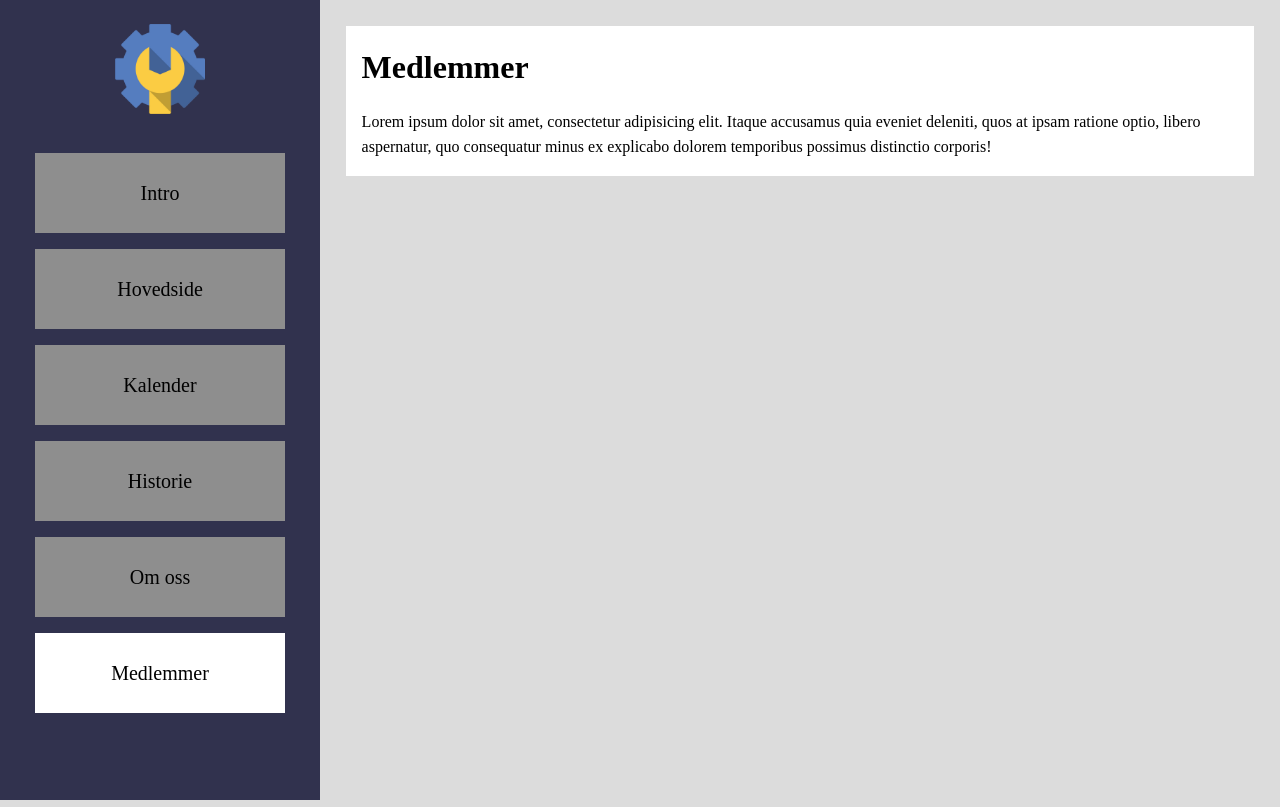
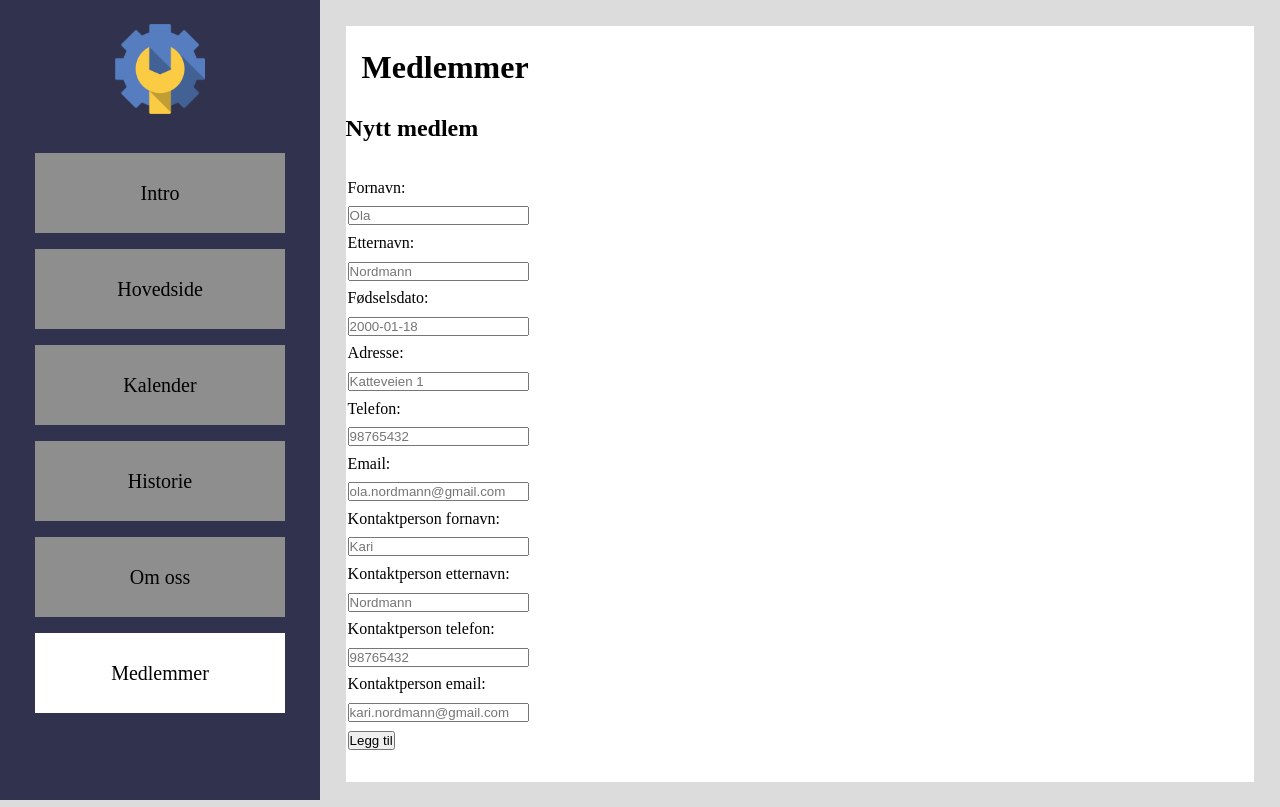
Before and after one commit to holtaas/idrettsklubb, a PHP site: page /medlemmerAdmin.php in a window 1280 px wide. Run offline with PHP 8.4, Linux system fonts and the light colour scheme.

Commit message:
hsrthsrth

```diff
--- a/_notes/dwsync.xml
+++ b/_notes/dwsync.xml
@@ -1,8 +1,8 @@
 <?xml version="1.0" encoding="utf-8" ?>
 <dwsync>
-<file name="animated-scroll-anchor.js" server="elevweb.akershus-fk.no/www_docs/" local="3634138423" remote="3634549284" Dst="1" />
+<file name="animated-scroll-anchor.js" server="elevweb.akershus-fk.no/www_docs/" local="131957669199384287" remote="131963728870000000" Dst="1" />
 <file name="historie.php" server="elevweb.akershus-fk.no/www_docs/" local="3634709307" remote="3634709305" Dst="1" />
 <file name="omOss.php" server="elevweb.akershus-fk.no/www_docs/" local="3634709298" remote="3634709297" Dst="1" />
 <file name="kalender.html" server="elevweb.akershus-fk.no/www_docs/" local="3634709303" remote="3634709301" Dst="1" />
-<file name="idrettsklubb.php" server="elevweb.akershus-fk.no/www_docs/" local="3634737740" remote="3634737738" Dst="-1" />
+<file name="idrettsklubb.php" server="elevweb.akershus-fk.no/www_docs/" local="131963729811479929" remote="131963729770000000" Dst="1" />
 </dwsync>
--- a/admin/_notes/dwsync.xml
+++ b/admin/_notes/dwsync.xml
@@ -1,11 +1,12 @@
 <?xml version="1.0" encoding="utf-8" ?>
 <dwsync>
-<file name="login.php" server="elevweb.akershus-fk.no/www_docs/" local="3634712855" remote="3634713689" Dst="-1" />
+<file name="login.php" server="elevweb.akershus-fk.no/www_docs/" local="131963730961587461" remote="131963730930000000" Dst="1" />
 <file name="admin.php" server="elevweb.akershus-fk.no/www_docs/" local="131963718933256921" remote="131963718900000000" Dst="1" />
-<file name="medlemmerAdmin.php" server="elevweb.akershus-fk.no/www_docs/" local="131963719002342274" remote="131963718970000000" Dst="1" />
+<file name="medlemmerAdmin.php" server="elevweb.akershus-fk.no/www_docs/" local="131963741455645621" remote="131963741420000000" Dst="1" />
 <file name="omOssAdmin.php" server="elevweb.akershus-fk.no/www_docs/" local="131963718973496324" remote="131963718940000000" Dst="1" />
 <file name="indexAdmin.php" server="elevweb.akershus-fk.no/www_docs/" local="131963719085332777" remote="131963719050000000" Dst="1" />
 <file name="kalenderAdmin.php" server="elevweb.akershus-fk.no/www_docs/" local="131963719055243561" remote="131963719020000000" Dst="1" />
 <file name="historieAdmin.php" server="elevweb.akershus-fk.no/www_docs/" local="131963719027657313" remote="131963718990000000" Dst="1" />
 <file name=".DS_Store" server="elevweb.akershus-fk.no/www_docs/" local="131963445312869500" remote="131963646090000000" Dst="1" />
+<file name="connectToDatabase.php" server="elevweb.akershus-fk.no/www_docs/" local="131963727943897358" remote="131963727910000000" Dst="1" />
 </dwsync>
--- a/admin/medlemmerAdmin.php
+++ b/admin/medlemmerAdmin.php
@@ -20,7 +20,65 @@
 
 	<div class="wrapper">
 	<h1>Medlemmer</h1>
-	<p>Lorem ipsum dolor sit amet, consectetur adipisicing elit. Itaque accusamus quia eveniet deleniti, quos at ipsam ratione optio, libero aspernatur, quo consequatur minus ex explicabo dolorem temporibus possimus distinctio corporis!</p>
+
+		<div>
+		<h2 class="headerTwo">Nytt medlem</h2> <br>
+			<table class="tableNewUser">
+			<form method="POST">
+				<tr><td><div>Fornavn:</div></td></tr>
+				<tr><td><div><input type="text" name="firstname" placeholder="Ola"><br></div></td></tr>
+				<tr><td><div>Etternavn:</div></td></tr>
+				<tr><td><div><input type="text" name="surname" placeholder="Nordmann"><br></div></td></tr>
+				<tr><td><div>Fødselsdato:</div></td></tr>
+				<tr><td><div><input type="text" name="birth" placeholder="2000-01-18"><br></div></td></tr>
+				<tr><td><div>Adresse:</div></td></tr>
+				<tr><td><div><input type="text" name="adress" placeholder="Katteveien 1"><br></div></td></tr>
+				<tr><td><div>Telefon:</div></td></tr>
+				<tr><td><div><input type="text" name="phone" placeholder="98765432"><br></div></td></tr>
+				<tr><td><div>Email:</div></td></tr>
+				<tr><td><div><input type="text" name="email" placeholder="ola.nordmann@gmail.com"><br></div></td></tr>
+				<tr><td><div>Kontaktperson fornavn:</div></td></tr>
+				<tr><td><div><input type="text" name="firstnameK" placeholder="Kari"><br></div></td></tr>
+				<tr><td><div>Kontaktperson etternavn:</div></td></tr>
+				<tr><td><div><input type="text" name="surnameK" placeholder="Nordmann"><br></div></td></tr>
+				<tr><td><div>Kontaktperson telefon:</div></td></tr>
+				<tr><td><div><input type="text" name="phoneK" placeholder="98765432"><br></div></td></tr>
+				<tr><td><div>Kontaktperson email:</div></td></tr>
+				<tr><td><div><input type="text" name="emailK" placeholder="kari.nordmann@gmail.com"><br></div></td></tr>
+
+				<tr><td><div><input type="submit" name="leggtil" value="Legg til"></div></td></tr>
+				<tr><td><div><br></div></td></tr>
+			</form>
+			</table>
+		</div>
+		<?php
+
+		if(isset($_POST["leggtil"]))
+		{
+			include 'connectToDatabase.php';
+
+			$connection->set_charset("utf8");
+			$fornavn = $_POST["firstName"];
+			$etternavn = $_POST["surname"];
+			$hus = $_POST["idHouse"];
+
+
+			$sql = "INSERT INTO students (firstName, surname, idHouse) VALUES ('$fornavn', '$etternavn', '$hus');";
+			if($connection->query($sql))
+			{
+				echo('<div class="addedNew">');
+				echo('<h3 class="headerFour">');
+				echo("Added new student $fornavn $etternavn!");
+				echo('</h3>');
+				echo('</div>');
+
+			}
+			else{
+				echo("Feil i brukerinput: " . mysqli_error($connection));
+			}
+		}
+		?>
+
 	</div>
 
 </body>
--- a/css/_notes/dwsync.xml
+++ b/css/_notes/dwsync.xml
@@ -1,4 +1,4 @@
 <?xml version="1.0" encoding="utf-8" ?>
 <dwsync>
-<file name="stylesheet.css" server="elevweb.akershus-fk.no/www_docs/" local="3634737545" remote="3634737544" Dst="1" />
+<file name="stylesheet.css" server="elevweb.akershus-fk.no/www_docs/" local="131963705207771257" remote="131963728860000000" Dst="1" />
 </dwsync>
--- a/src/_notes/dwsync.xml
+++ b/src/_notes/dwsync.xml
@@ -1,8 +1,8 @@
 <?xml version="1.0" encoding="utf-8" ?>
 <dwsync>
-<file name="stickFighting.jpg" server="elevweb.akershus-fk.no/www_docs/" local="3634137837" remote="3634549284" Dst="1" />
-<file name="logo.png" server="elevweb.akershus-fk.no/www_docs/" local="3634137837" remote="3634549284" Dst="1" />
-<file name="buttondown.png" server="elevweb.akershus-fk.no/www_docs/" local="3634179623" remote="3634549284" Dst="1" />
+<file name="stickFighting.jpg" server="elevweb.akershus-fk.no/www_docs/" local="131800236551364206" remote="131963728860000000" Dst="1" />
+<file name="logo.png" server="elevweb.akershus-fk.no/www_docs/" local="131957653078943114" remote="131963728870000000" Dst="1" />
+<file name="buttondown.png" server="elevweb.akershus-fk.no/www_docs/" local="131957675363427472" remote="131963728870000000" Dst="1" />
 <file name="picture3.jpg" server="elevweb.akershus-fk.no/www_docs/" local="3634137837" remote="3634708999" Dst="-1" />
 <file name="picture4.jpg" server="elevweb.akershus-fk.no/www_docs/" local="3634137837" remote="3634708999" Dst="-1" />
 <file name="img_516731.png" server="elevweb.akershus-fk.no/www_docs/" local="3634137837" remote="3634710460" Dst="-1" />
```
Also changed, not shown: admin/connectToDatabase.php (added, +18 -0 lines), admin/login.php (+1 -15 lines), idrettsklubb.php (+1 -16 lines).
